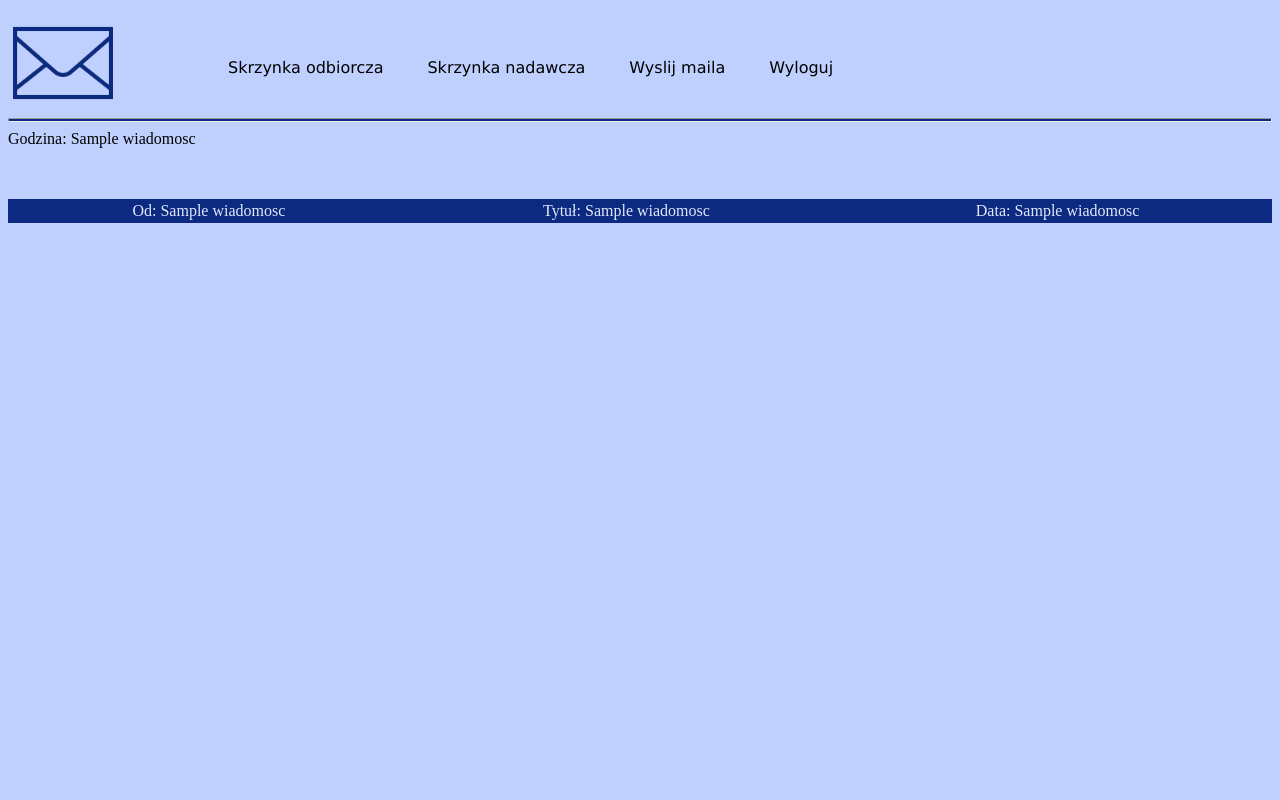
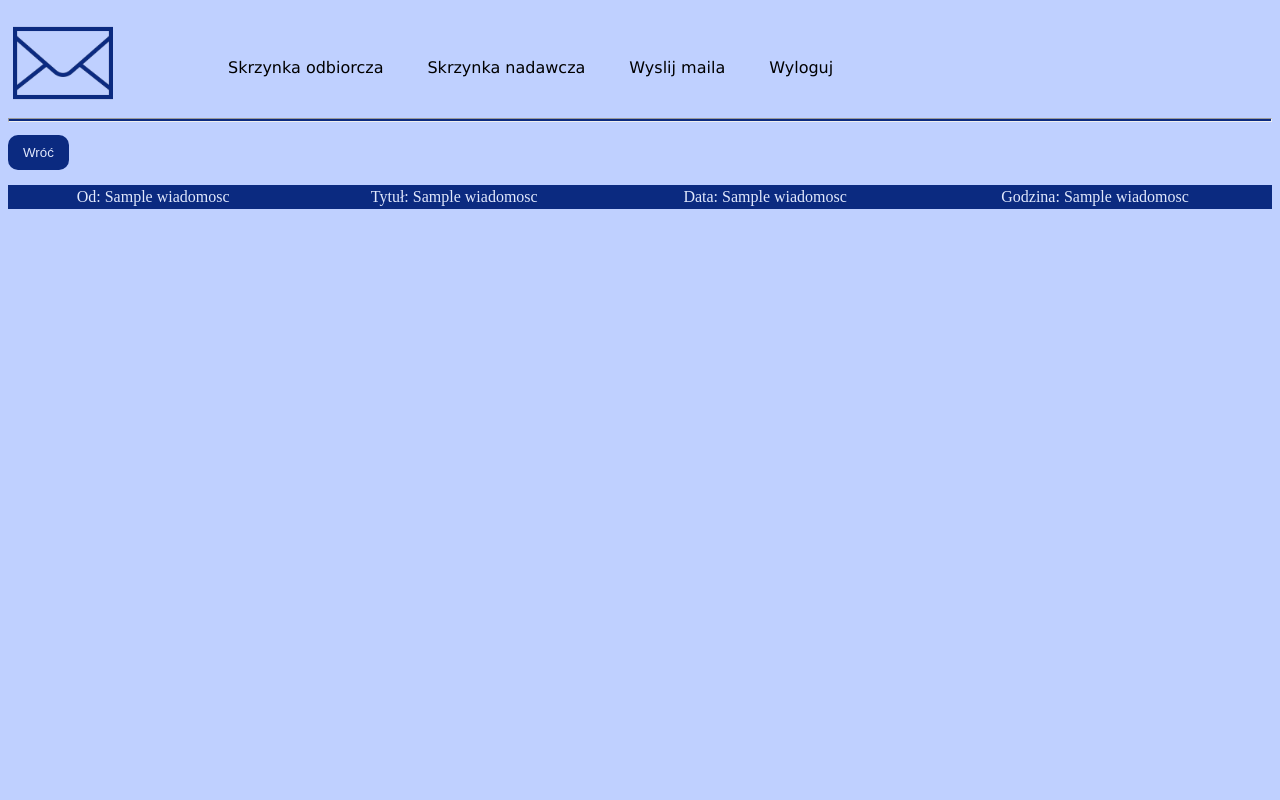
Before and after one commit to Bl0tniaQus/infmedprojekt, a Flask app: template templates/wiadomosc.html in a window 1280 px wide. Run offline with Flask 3, Linux system fonts and the light colour scheme; the template is opened without the code that fills it: most values are stand-ins (such as "Sample title", 1, 10 or a date in 2020); some libraries are stand-ins or nearby versions.

Commit message:
Add files via upload

```diff
--- a/templates/index.html
+++ b/templates/index.html
@@ -13,7 +13,7 @@
 
 		<a href="/"><img id="logomale" width="100" src="../static/logo.png"/></a>
 	<ul>
-	  <li><a href="/profil">{{session['login']}}</a></li>
+	  <li><a href="/profil"><b>{{session['login']}}</b></a></li>
 	  <li><a href="/skrzynkaodbiorcza">Skrzynka odbiorcza</a></li>
 	  <li><a href="/skrzynkanadawcza">Skrzynka nadawcza</a></li>
 	  <li><a href="/wyslij">Wyslij maila</a></li>
--- a/templates/profil.html
+++ b/templates/profil.html
@@ -1,7 +1,7 @@
 <link rel="stylesheet" href="../static/style.css">
 <a href="/"><img id="logomale" width="100" src="../static/logo.png"/></a>
 	<ul>
-	  <li><a href="/profil">{{session['login']}}</a></li>
+	  <li><a href="/profil"><b>{{session['login']}}</b></a></li>
 	  <li><a href="/skrzynkaodbiorcza">Skrzynka odbiorcza</a></li>
 	  <li><a href="/skrzynkanadawcza">Skrzynka nadawcza</a></li>
 	  <li><a href="/wyslij">Wyslij maila</a></li>
--- a/templates/skrzynkanadawcza.html
+++ b/templates/skrzynkanadawcza.html
@@ -1,7 +1,7 @@
 <link rel="stylesheet" href="../static/style.css">
 <img id="logomale" width="100" src="../static/logo.png"/>
     <ul>
-      <li><a href="/profil">{{session['login']}}</a></li>
+      <li><a href="/profil"><b>{{session['login']}}</b></a></li>
       <li><a href="/skrzynkaodbiorcza">Skrzynka odbiorcza</a></li>
       <li><a href="/skrzynkanadawcza">Skrzynka nadawcza</a></li>
       <li><a href="/wyslij">Wyslij maila</a></li>
--- a/templates/skrzynkaodbiorcza.html
+++ b/templates/skrzynkaodbiorcza.html
@@ -1,7 +1,7 @@
 <link rel="stylesheet" href="../static/style.css">
 <a href="/"><img id="logomale" width="100"  src="../static/logo.png"/></a>
 	<ul>
-	  <li><a href="/profil">{{session['login']}}</a></li>
+	  <li><a href="/profil"><b>{{session['login']}}</b></a></li>
 	  <li><a href="/skrzynkaodbiorcza">Skrzynka odbiorcza</a></li>
 	  <li><a href="/skrzynkanadawcza">Skrzynka nadawcza</a></li>
 	  <li><a href="/wyslij">Wyslij maila</a></li>
--- a/templates/wiadomosc.html
+++ b/templates/wiadomosc.html
@@ -1,28 +1,30 @@
 <link rel="stylesheet" href="../static/style.css">
 <a href="/"><img id="logomale" width="100"  src="../static/logo.png"/></a>
 	<ul>
-	  <li><a href="/profil">{{session['login']}}</a></li>
+	  <li><a href="/profil"><b>{{session['login']}}</b></a></li>
 	  <li><a href="/skrzynkaodbiorcza">Skrzynka odbiorcza</a></li>
 	  <li><a href="/skrzynkanadawcza">Skrzynka nadawcza</a></li>
 	  <li><a href="/wyslij">Wyslij maila</a></li>
 	  <li><a href="/wyloguj">Wyloguj</a></li>
 	</ul>
 	  <hr>
+	  <a href="/skrzynkaodbiorcza"><button  class="btn" style="margin" >Wróć</button></a>
 	  <table style="width:100%;margin-top:15px;"class="tabelawiadomosci"><tr style="background-color:#0b2a80;color:#e1e8fc;">
-<td>Od: {{wiadomosc[10]}}</td>
+<td>Od: {{wiadomosc[11]}}</td>
 <td>Tytuł: {{wiadomosc[3]}}</td>
 <td>Data: {{wiadomosc[7]}}</td>
+<td>Godzina: {{wiadomosc[8]}}</td>
 </tr>
 
-Godzina: {{wiadomosc[8]}}<br/>
 
-<br/>
+
+
 {{msg}}
 <br />
 {% if wiadomosc[6]==0 %}
-<tr><td colspan="3" style="height:400px;vertical-align:top;padding:15px;">{{wiadomosc[4]}}</td></tr>
+<tr><td colspan="4" style="height:400px;vertical-align:top;padding:15px;text-align:left;">{{wiadomosc[4]}}</td></tr>
 	{% if zal[0]==1 %}
-	<tr><td colspan="3" style="border:none;"><p style="float:left;margin-right:20px;padding-top:10px;">Załącznik: {{zal[1]}}</p><form action="pobierz" method="post"><button  class="btn" type="submit" name="pobierz" value="{{wiadomosc[0]}}">Pobierz</button></form></td></tr>
+	<tr><td colspan="4" style="border:none;"><p style="float:left;margin-right:20px;padding-top:10px;">Załącznik: {{zal[1]}}</p><form action="pobierz" method="post"><button  class="btn" type="submit" name="pobierz" value="{{wiadomosc[0]}}">Pobierz</button></form></td></tr>
 	{% endif %}
 {% elif wiadomosc[6]==1 and dec!=1%}
 </table>
@@ -32,9 +34,9 @@ Podaj swój klucz prywatny aby odczytać treść:
 <input style="btn" type="file" name="rsakey"/><button  class="btn" type="submit" name="rsa" value="{{wiadomosc[0]}}">Prześlij</button>
 </form>
 {% elif wiadomosc[6]==1 and dec==1%}
-<tr><td colspan="3" style="height:400px;vertical-align:top;padding:15px;">{{wiadomosc[4]}}</td></tr>
+<tr><td colspan="4" style="height:400px;vertical-align:top;padding:15px;text-align:left;">{{wiadomosc[4]}}</td></tr>
 {% if zal[0]==1 %}
-	<tr><td colspan="3" style="border:none;"><p style="float:left;margin-right:20px;padding-top:10px;">Załącznik: {{zal[1]}} <form action="pobierz" method="post"><button type="submit" class="btn" name="pobierz" value="{{wiadomosc[0]}}">Pobierz</button></form></td></tr>
+	<tr><td colspan="4" style="border:none;text-align:left;"><p style="float:left;margin-right:20px;padding-top:10px;">Załącznik: {{zal[1]}} <form action="pobierz" method="post"><button type="submit" class="btn" name="pobierz" value="{{wiadomosc[0]}}">Pobierz</button></form></td></tr>
 	{% endif %}
 {% elif wiadomosc[6]==2 and dec!=1%}
 Wiadomość zabezpieczona algorytmem AES
@@ -44,8 +46,8 @@ Podaj klucz adresata wiadomości aby odczytać treść
 </form>
 {% elif wiadomosc[6]==2 and dec==1%}
 {% if zal[0]==1 %}
-	<tr><td colspan="3" style="border:none;"><p style="float:left;margin-right:20px;padding-top:10px; ">Załącznik: {{zal[1]}} <form action="pobierz" method="post"><button type="submit" class="btn" name="pobierz" value="{{wiadomosc[0]}}">Pobierz</button></form></td></tr>
+	<tr><td colspan="4" style="border:none;"><p style="float:left;margin-right:20px;padding-top:10px; ">Załącznik: {{zal[1]}} <form action="pobierz" method="post"><button type="submit" class="btn" name="pobierz" value="{{wiadomosc[0]}}">Pobierz</button></form></td></tr>
 	{% endif %}
-<tr><td colspan="3" style="height:400px;vertical-align:top;padding:15px;">{{wiadomosc[4]}}</td></tr>
+<tr><td colspan="4" style="height:400px;vertical-align:top;padding:15px;text-align:left;">{{wiadomosc[4]}}</td></tr>
 {% endif %}
 </table>
--- a/templates/wyslij.html
+++ b/templates/wyslij.html
@@ -1,7 +1,7 @@
 <link rel="stylesheet" href="../static/style.css">
 <a href="/"><img id="logomale" width="100" src="../static/logo.png"/></a>
 	<ul>
-	  <li><a href="/profil">{{session['login']}}</a></li>
+	  <li><a href="/profil"><b>{{session['login']}}</b></a></li>
 	  <li><a href="/skrzynkaodbiorcza">skrzynka odbiorcza</a></li>
 	  <li><a href="/skrzynkanadawcza">Skrzynka nadawcza</a></li>
 	  <li><a href="/wyslij">wyslij maila</a></li>
```
